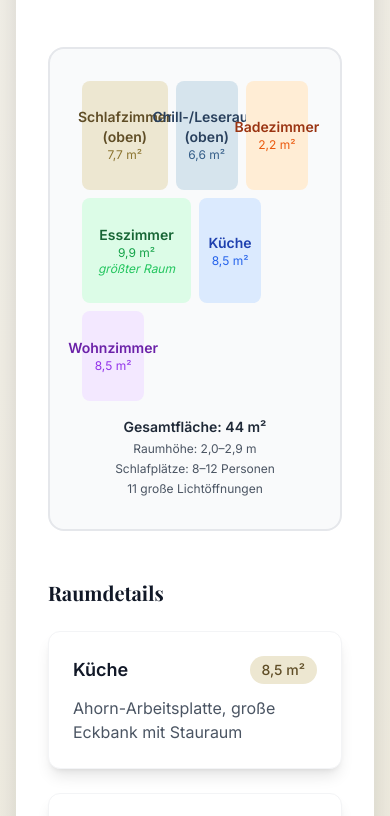
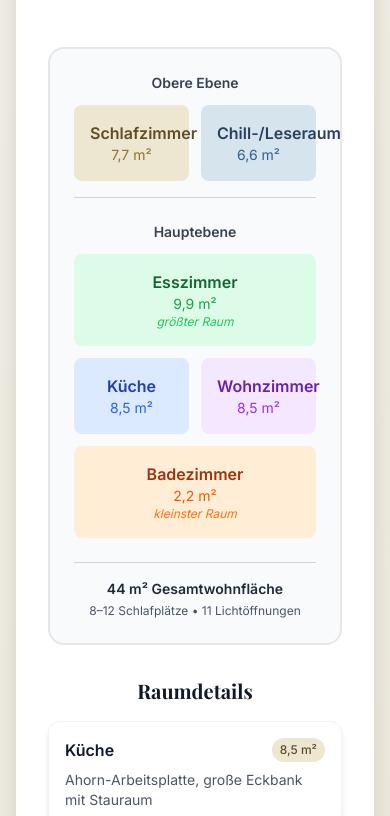
Before and after one commit to build-with-chris/noRootsTruck, a Next.js app: page / in a window 390 px wide. Shown: the part 6292-7108 px from the top of the page. Built offline with nearby package versions, Linux system fonts and the light colour scheme.

Commit message:
ready  to deploy

```diff
--- a/src/components/ExperienceSection.tsx
+++ b/src/components/ExperienceSection.tsx
@@ -166,7 +166,7 @@ export default function ExperienceSection() {
             Professionelles Kino-System
           </h3>
           <p className="text-lg text-gray-700 max-w-3xl mx-auto mb-8">
-            Seit 2017 als Sozial- und Eventprojekt "Unterwegs Aufatmen" im Einsatz.
+            Seit 2017 als Sozial- und Eventprojekt &quot;Unterwegs Aufatmen&quot; im Einsatz.
             Nur 3–5 Veranstaltungen pro Jahr, daher minimale Abnutzung.
             Das System ist wie neu und bereit für unzählige weitere Events.
           </p>
@@ -191,7 +191,7 @@ export default function ExperienceSection() {
             </h4>
             <p className="text-gray-700">
               Kaum Abnutzung – das System ist wie neu und bereit für unzählige weitere Events.
-              Seit 2017 als Sozial- und Eventprojekt "Unterwegs Aufatmen" im Einsatz.
+              Seit 2017 als Sozial- und Eventprojekt &quot;Unterwegs Aufatmen&quot; im Einsatz.
             </p>
           </div>
         </div>
--- a/src/components/Navigation.tsx
+++ b/src/components/Navigation.tsx
@@ -1,13 +1,13 @@
 'use client'
 
-import { useState, useEffect } from 'react'
+import { useState, useEffect, useMemo } from 'react'
 import MobileNavigation from './MobileNavigation'
 
 export default function Navigation() {
   const [activeSection, setActiveSection] = useState('')
   const [isVisible, setIsVisible] = useState(false)
 
-  const sections = [
+  const sections = useMemo(() => [
     { id: 'hero', label: 'Start', chapter: 'Willkommen' },
     { id: 'character', label: 'Geschichte', chapter: 'Kapitel 1' },
     { id: 'truck', label: 'Zugmaschine', chapter: 'Kapitel 2' },
@@ -16,7 +16,7 @@ export default function Navigation() {
     { id: 'experience', label: 'Open-Air-Kino', chapter: 'Kapitel 5' },
     { id: 'technical', label: 'Technische Daten', chapter: 'Kapitel 6' },
     { id: 'contact', label: 'Preis & Kontakt', chapter: 'Kapitel 7' }
-  ]
+  ], [])
 
   useEffect(() => {
     const handleScroll = () => {
@@ -37,7 +37,7 @@ export default function Navigation() {
 
     window.addEventListener('scroll', handleScroll)
     return () => window.removeEventListener('scroll', handleScroll)
-  }, [])
+  }, [sections])
 
   const scrollToSection = (sectionId: string) => {
     const element = document.getElementById(sectionId)
--- a/src/components/TrailerSection.tsx
+++ b/src/components/TrailerSection.tsx
@@ -40,7 +40,8 @@ export default function TrailerSection() {
             Grundriss & Raumaufteilung
           </h3>
 
-          <div className="grid lg:grid-cols-2 gap-12 items-center">
+          {/* Desktop Floor Plan */}
+          <div className="hidden lg:grid lg:grid-cols-2 gap-12 items-center">
             <div className="relative">
               {/* Simplified Floor Plan Visualization */}
               <div className="bg-gray-50 rounded-2xl p-8 border-2 border-gray-200">
@@ -122,6 +123,79 @@ export default function TrailerSection() {
               ))}
             </div>
           </div>
+
+          {/* Mobile Floor Plan - Larger Boxes */}
+          <div className="lg:hidden">
+            <div className="bg-gray-50 rounded-2xl p-6 border-2 border-gray-200">
+              <div className="space-y-6">
+                {/* Upper Level */}
+                <div className="border-b border-gray-300 pb-4">
+                  <div className="text-sm font-semibold text-gray-700 mb-3 text-center">Obere Ebene</div>
+                  <div className="grid grid-cols-2 gap-3">
+                    <div className="bg-primary-100 rounded-lg p-4 text-center">
+                      <div className="font-semibold text-primary-800">Schlafzimmer</div>
+                      <div className="text-sm text-primary-600">7,7 m²</div>
+                    </div>
+                    <div className="bg-accent-100 rounded-lg p-4 text-center">
+                      <div className="font-semibold text-accent-800">Chill-/Leseraum</div>
+                      <div className="text-sm text-accent-600">6,6 m²</div>
+                    </div>
+                  </div>
+                </div>
+
+                {/* Main Level */}
+                <div>
+                  <div className="text-sm font-semibold text-gray-700 mb-3 text-center">Hauptebene</div>
+                  <div className="space-y-3">
+                    {/* Largest room first */}
+                    <div className="bg-green-100 rounded-lg p-4 text-center">
+                      <div className="font-semibold text-green-800">Esszimmer</div>
+                      <div className="text-sm text-green-600">9,9 m²</div>
+                      <div className="text-xs text-green-500 italic">größter Raum</div>
+                    </div>
+
+                    <div className="grid grid-cols-2 gap-3">
+                      <div className="bg-blue-100 rounded-lg p-4 text-center">
+                        <div className="font-semibold text-blue-800">Küche</div>
+                        <div className="text-sm text-blue-600">8,5 m²</div>
+                      </div>
+                      <div className="bg-purple-100 rounded-lg p-4 text-center">
+                        <div className="font-semibold text-purple-800">Wohnzimmer</div>
+                        <div className="text-sm text-purple-600">8,5 m²</div>
+                      </div>
+                    </div>
+
+                    <div className="bg-orange-100 rounded-lg p-4 text-center">
+                      <div className="font-semibold text-orange-800">Badezimmer</div>
+                      <div className="text-sm text-orange-600">2,2 m²</div>
+                      <div className="text-xs text-orange-500 italic">kleinster Raum</div>
+                    </div>
+                  </div>
+                </div>
+              </div>
+
+              <div className="mt-6 text-center border-t border-gray-300 pt-4">
+                <div className="text-sm font-semibold text-gray-800">44 m² Gesamtwohnfläche</div>
+                <div className="text-xs text-gray-600 mt-1">8–12 Schlafplätze • 11 Lichtöffnungen</div>
+              </div>
+            </div>
+
+            {/* Mobile Room Details */}
+            <div className="mt-8 space-y-4">
+              <h4 className="font-serif text-xl font-bold text-gray-900 text-center">Raumdetails</h4>
+              {roomData.map((room, index) => (
+                <div key={index} className="bg-white rounded-xl p-4 shadow-md border border-gray-100">
+                  <div className="flex justify-between items-start mb-2">
+                    <h5 className="font-semibold text-gray-900">{room.name}</h5>
+                    <span className="bg-primary-100 text-primary-800 px-2 py-1 rounded-full text-xs font-medium">
+                      {room.size}
+                    </span>
+                  </div>
+                  <p className="text-gray-600 text-sm">{room.description}</p>
+                </div>
+              ))}
+            </div>
+          </div>
         </div>
 
         {/* Materials Section */}
```
